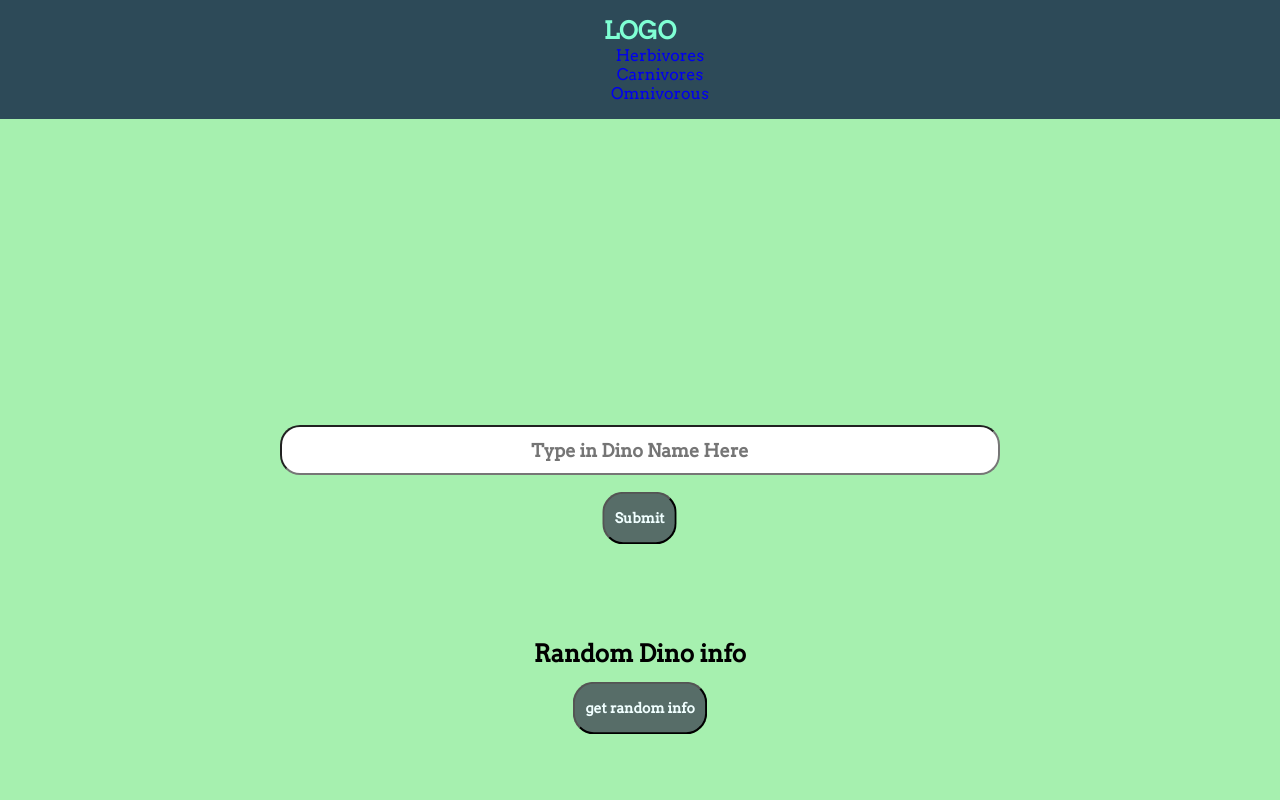
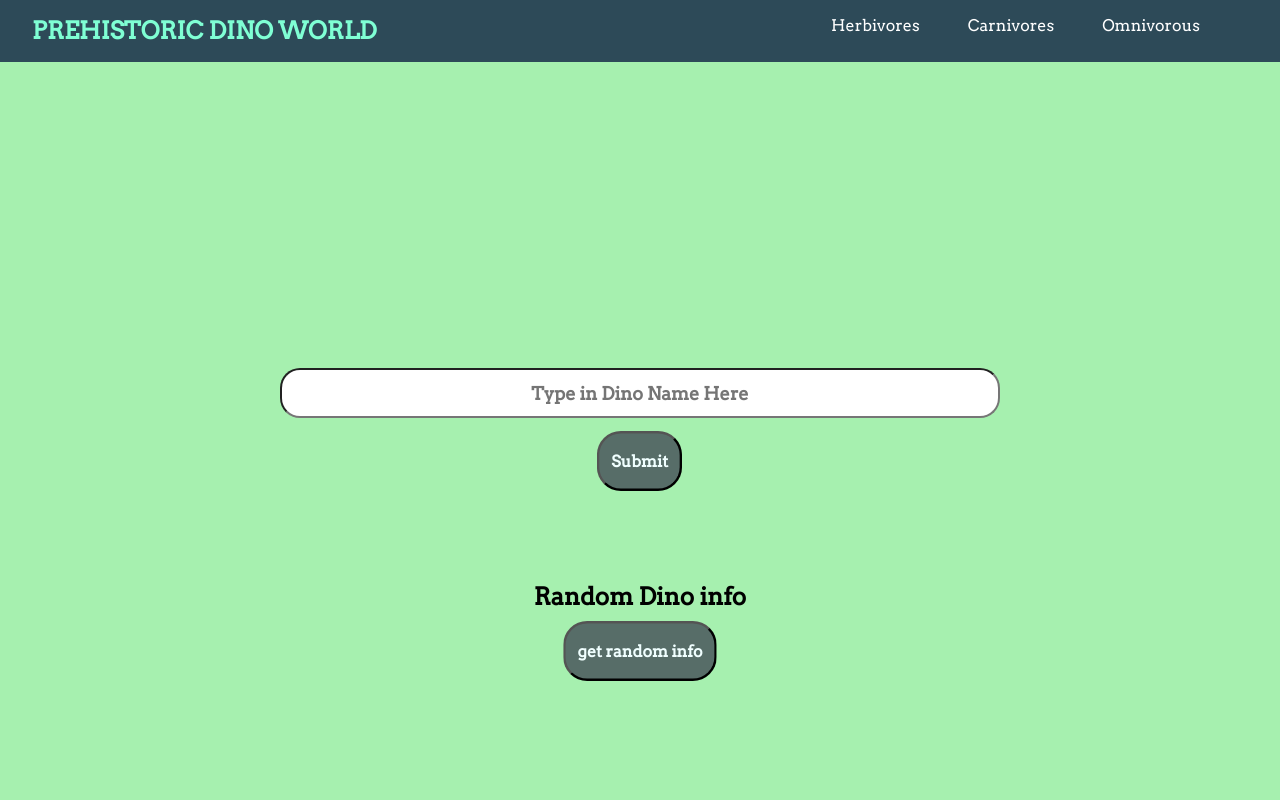
Before and after one commit to Aaromalchekavar/dino-info, a Django app: page / in a window 1280 px wide. Run offline with Django 3.2, Linux system fonts and the light colour scheme; some libraries are stand-ins or nearby versions.

Commit message:
UI COMMIT

```diff
--- a/app/static/style.css
+++ b/app/static/style.css
@@ -4,11 +4,38 @@
     text-decoration: none;
     margin: 0 auto;
     font-family: 'Arvo', serif;
-list-style-type: none;}
+list-style-type: none;
+text-align: center;}
 .nav{
     background: #2D4A58;
-    text-align: center;
+
+
     padding: 1em 0;
+    display: flex;
+}
+.logo{
+    margin-left: 2em;
+}
+.nav-links{
+    display: flex;
+    margin-right: 2em;
+}
+.nav-links li{
+    margin-right: 3em;
+    display: block;
+    height: 100%;
+    cursor: pointer;
+}
+.nav-links li:hover{
+    color: greenyellow;
+    transform: scale(1.2);
+}
+.nav-links li a{
+    text-decoration: none;
+    color: white;
+}
+.nav-links li a:hover{
+    color: greenyellow;
 }
 
 .nav div{
@@ -30,6 +57,7 @@ list-style-type: none;}
 .random{
     height: fit-content;
     text-align: center;
+
 }
 body{
     background: #A6F0AF;
@@ -67,12 +95,13 @@ input[type="submit"]{
     padding: 10px;
     color: azure;
     font-weight: bold;
-    -moz-transform: scale(1.05);
-    -webkit-transform: scale(1.05);
-    -o-transform: scale(1.05);
-    -ms-transform: scale(1.05);
-    -webkit-transform: scale(1.05);
-    transform: scale(1.05);
+    -moz-transform: scale(1.2);
+    -webkit-transform: scale(1.2);
+    -o-transform: scale(1.2);
+    -ms-transform: scale(1.2);
+    -webkit-transform: scale(1.2);
+    transform: scale(1.2);
+
 
     -webkit-transition: transform 1.05s ease-in-out;
     -moz-transition:transform 1.05s ease-in-out;
@@ -100,6 +129,17 @@ img{
     font-weight: bold;
     line-height: 2em;
 }
+.results{
+    margin-top: 2em;
+
+}
+.category-link-a{
+    color: #2D4A58;
+
+}
+.category-link-a:hover{
+    transform: scale(1.2);
+}
 
 @media (max-width:755px) {
     input[type="text"]{
--- a/app/templates/app/index.html
+++ b/app/templates/app/index.html
@@ -2,7 +2,7 @@
 <html lang="en">
 <head>
     <meta charset="UTF-8">
-    <title>index</title>
+    <title>PREHISTORIC DINO WORLD</title>
     <link rel="stylesheet" href="{% static 'style.css' %}">
     <script src=
                     "https://ajax.googleapis.com/ajax/libs/jquery/1.7.1/jquery.js">
@@ -20,7 +20,7 @@
 <body>
 <nav class = "nav">
     <div class="logo">
-        <h2><a href="/">LOGO</a></h2>
+        <h2><a href="/">PREHISTORIC DINO WORLD</a></h2>
     </div>
     <ul class="nav-links">
         <li><a href="{% url 'herbivorous' %}">Herbivores</a></li>
```
Also changed, not shown: app/templates/app/category.html (+18 -5 lines).
